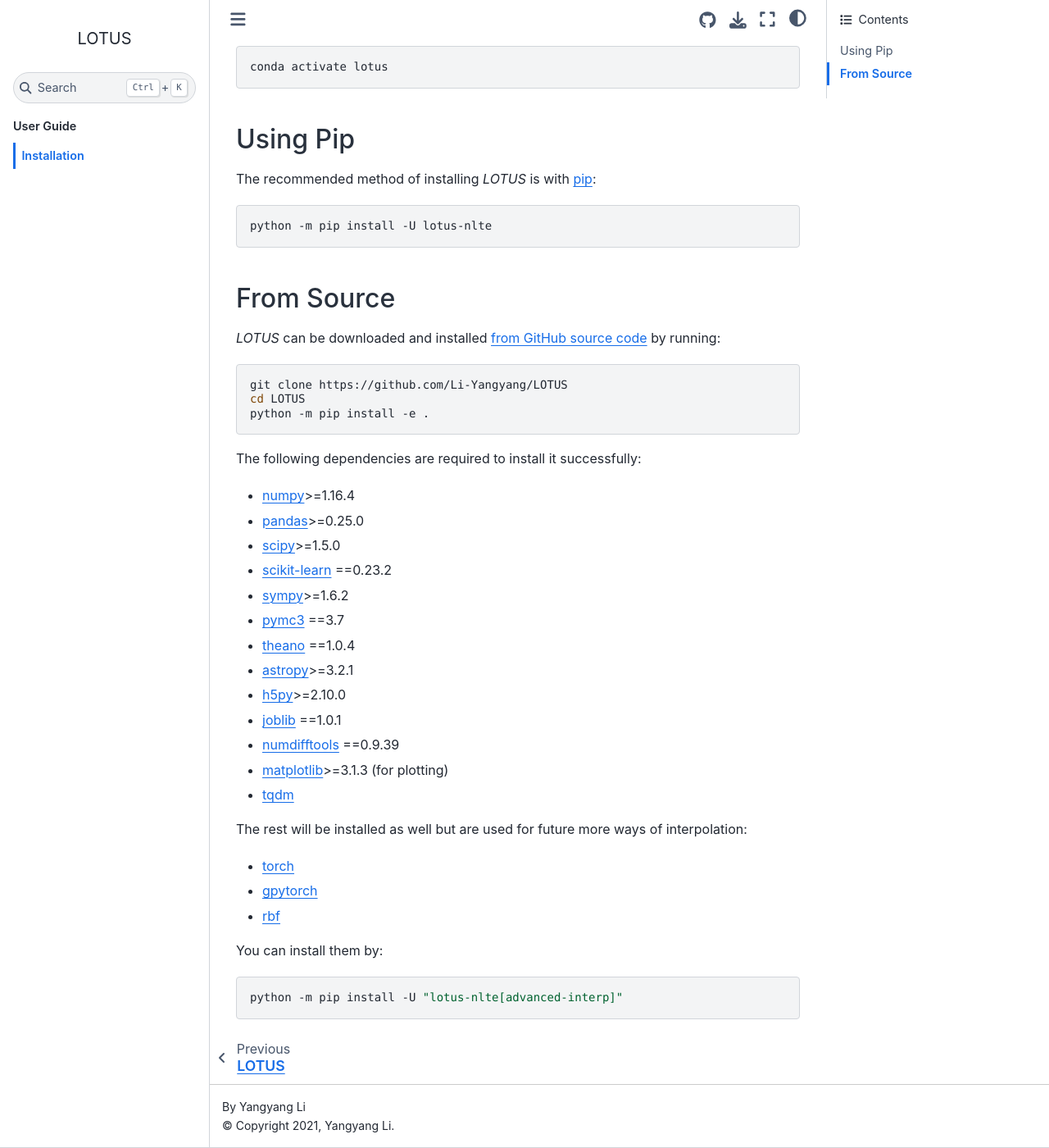
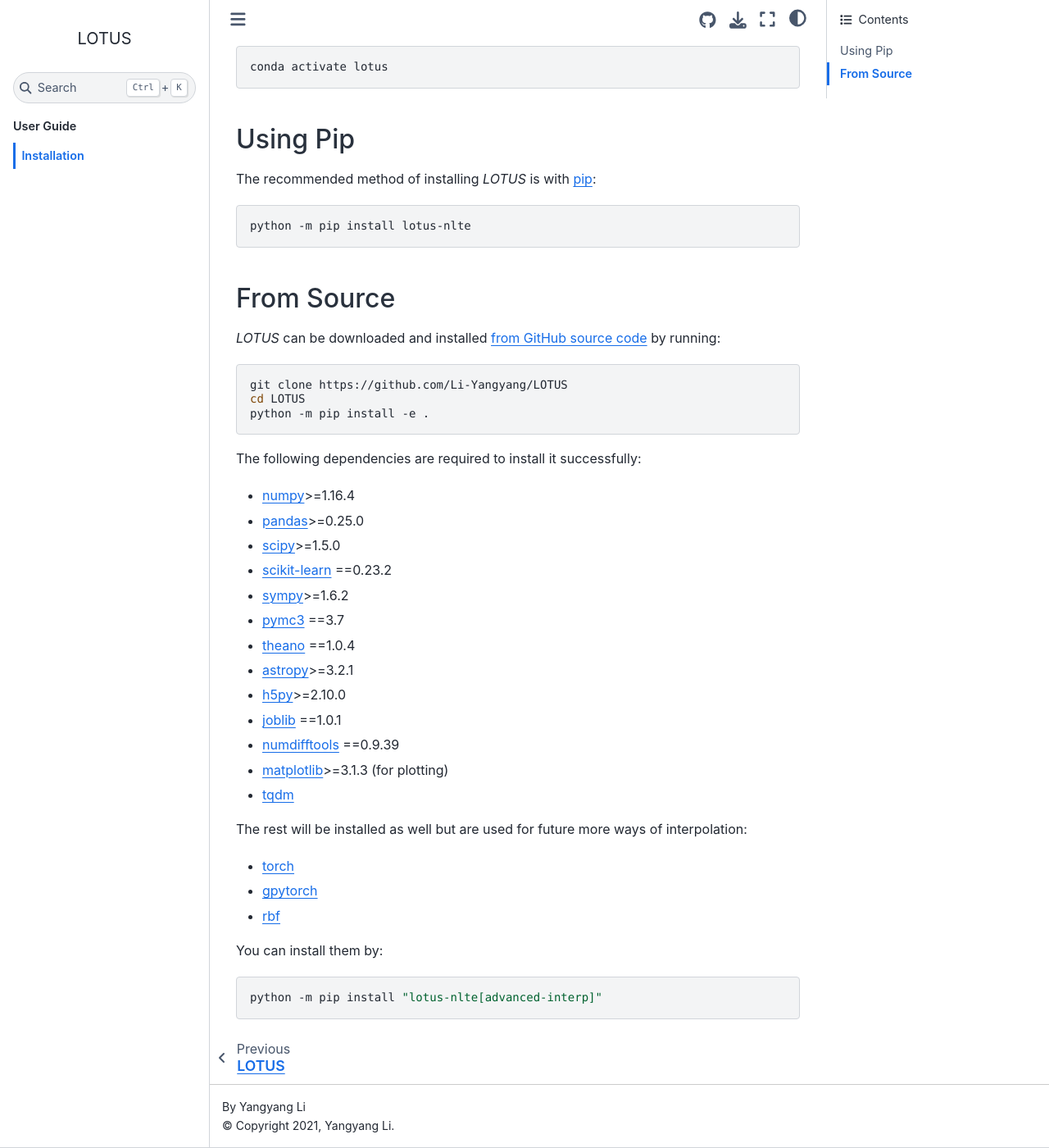
Before and after one commit to Li-Yangyang/LOTUS, a Sphinx documentation site: the page built from doc/user/install.rst, in a window 1280 px wide and 1400 px high, scrolled down 380 px. Shown: the whole window at 82% size. Built offline with Sphinx 7.4.7 and the Sphinx Book theme 1.1.4, drawn with Linux system fonts in a browser that asks for light colours.

Commit message:
clean src

```diff
--- a/doc/user/install.rst
+++ b/doc/user/install.rst
@@ -27,7 +27,7 @@ The recommended method of installing *LOTUS* is with `pip
 
 .. code-block:: bash
 
-      python -m pip install -U lotus-nlte
+      python -m pip install lotus-nlte
 
 .. _source:
 
@@ -70,4 +70,4 @@ You can install them by:
 
 .. code-block:: bash
 
-      python -m pip install -U "lotus-nlte[advanced-interp]"
+      python -m pip install "lotus-nlte[advanced-interp]"
```
Also changed, not shown: src/LOTUS/__init__.py (+5 -5 lines).
